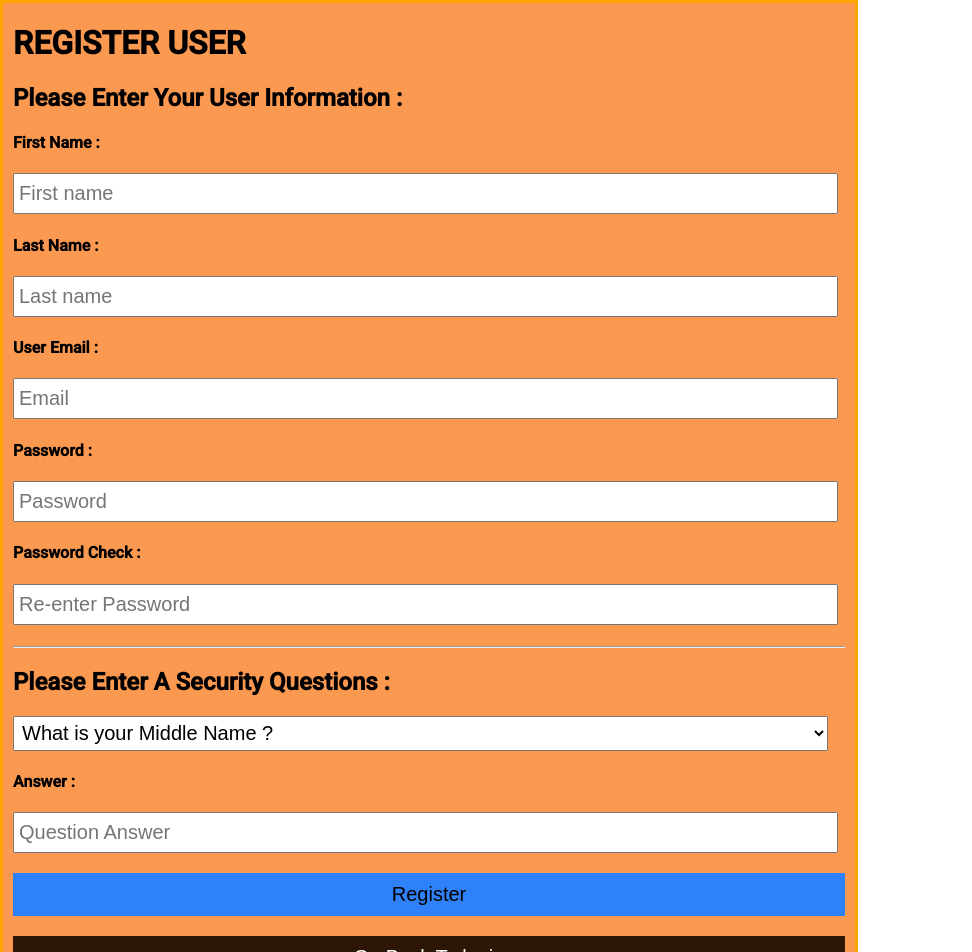
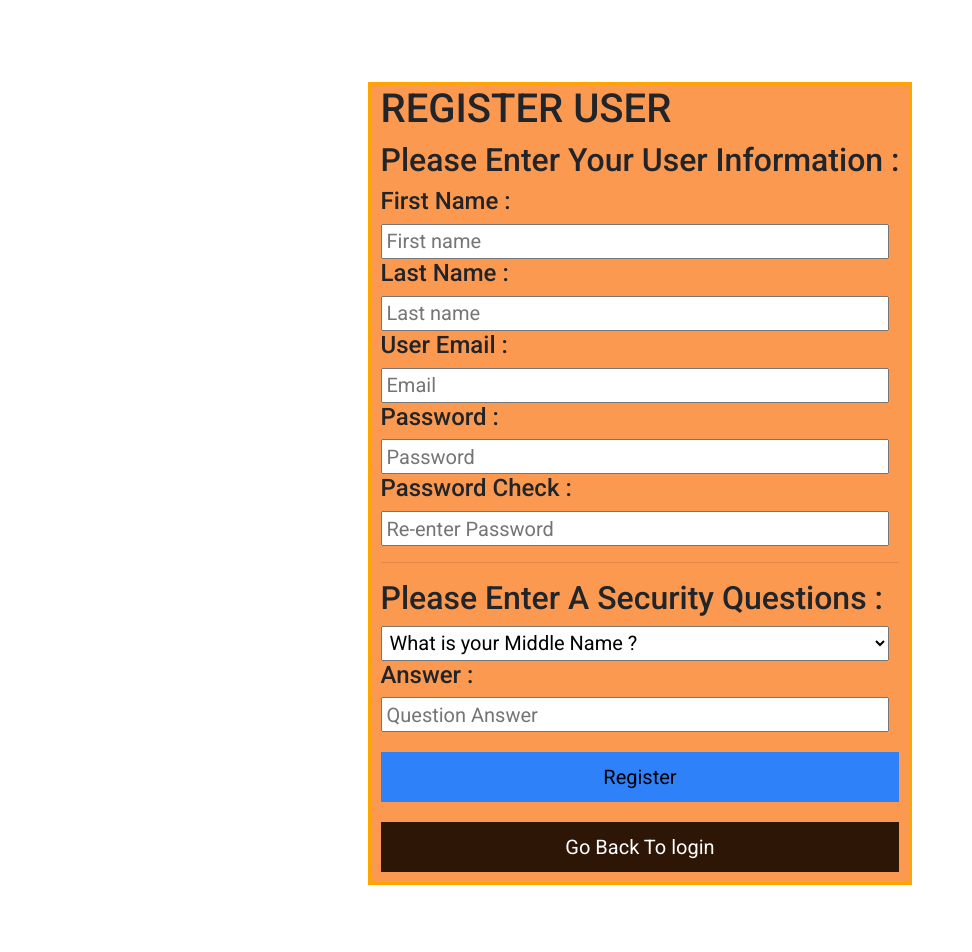
Before and after one commit to Agauntt/Project2, an Angular app in the folder Chatr/: page /register in a window 1280 px wide. Shown: the top 952 px of the page, without its empty margins (0-972 px from the left). After the commit the page ends 885 px from the top, so only its background shows below. Built offline with nearby package versions, Linux system fonts and the light colour scheme.

Commit message:
Front End Updated

```diff
--- a/Chatr/src/app/login/login.component.css
+++ b/Chatr/src/app/login/login.component.css
@@ -1,7 +1,8 @@
 @import url('https://fonts.googleapis.com/css?family=Roboto&display=swap');
 
 #cont {
-    max-width: 50%;
+    margin-top: 25%;
+    max-width: 100%;
     padding: 0 10px 10px 10px;
     background-color:  #FC9950;
     border: 3px solid orange;
--- a/Chatr/src/app/login/login.component.html
+++ b/Chatr/src/app/login/login.component.html
@@ -1,10 +1,17 @@
-<div>
+<div class="container">
+    <div class="row justify-content-md-center">
 
-    <div id="cont">
+    <div class="col-md-auto">
+
+        <div id="cont">
+
         <div class="alCenter">
         <h1>CHATR LOGIN : </h1>
         <!-- onsubmit="return loginValidForm()" action="login" method="post"  -->
         <form name="loginForm" method ="post" action="login" onsubmit="return false"  id="loginForm" >
+                <mat-form-field>
+                        <input matInput placeholder="Enter your email" [formControl]="email" required>
+                </mat-form-field>
             <h3>Email : </h3>
             <input type="email" id="userNameInp"  name="userName" class="inputBox" placeholder="UserName">
             <!-- <span style="color:#380400; font-weight: bold; margin: 10px 0 10px 0;" id="userMes"></span> -->
@@ -17,8 +24,12 @@
             <input  value="Login" type="submit" id="frSub" />
 		</form>
 
-        <button id="nrgBtn"><span><a class="rLink" href="./pages/regUser.html"> New User </a> </span> </button>
-		<button data-toggle="modal" data-target="#adminAccModal" id="adUser">Admin Login</button>
+        <button id="nrgBtn"><span><a class="rLink" routerLink="/register"> New User </a> </span> </button>
+
         </div>
 
     </div>
+
+
+    </div>
+</div>
--- a/Chatr/src/app/register/register.component.css
+++ b/Chatr/src/app/register/register.component.css
@@ -9,7 +9,8 @@
     margin-top: 5%;
 } */
 #cont {
-    max-width: 65%;
+    margin-top : 15%;
+    max-width: 100%;
     padding: 0 10px 10px 10px;
     background-color:  #FC9950;
     border: 3px solid orange;
--- a/Chatr/src/app/register/register.component.html
+++ b/Chatr/src/app/register/register.component.html
@@ -1,4 +1,7 @@
-<div>
+<div class="container">
+        <div class="row justify-content-md-center">
+
+        <div class="col-md-auto">
         <div id="cont">
             <div class="alCenter">
                     <h1>REGISTER USER</h1> <!-- ../regUser -->
@@ -29,7 +32,9 @@
                         <br>
                         <input id="regfrSub" type="button" value="Register" >
                     </form>
-                    <button id="goBk"><a class="reggb" href="../index.html">Go Back To login</a></button>
+                    <button id="goBk"><a class="reggb"  routerLink="/">Go Back To login</a></button>
             </div>
         </div>
+        </div>
+        </div>
     </div>
--- a/Chatr/src/index.html
+++ b/Chatr/src/index.html
@@ -8,6 +8,7 @@
   <link rel="icon" type="image/x-icon" href="favicon.ico">
   <link href="https://fonts.googleapis.com/css?family=Roboto:300,400,500&display=swap" rel="stylesheet">
   <link href="https://fonts.googleapis.com/icon?family=Material+Icons" rel="stylesheet">
+  <link rel="stylesheet" href="https://maxcdn.bootstrapcdn.com/bootstrap/4.0.0/css/bootstrap.min.css" integrity="sha384-Gn5384xqQ1aoWXA+058RXPxPg6fy4IWvTNh0E263XmFcJlSAwiGgFAW/dAiS6JXm" crossorigin="anonymous">
 </head>
 <style>
 </style>
```
Also changed, not shown: Chatr/src/app/app.module.ts (+9 -2 lines).
